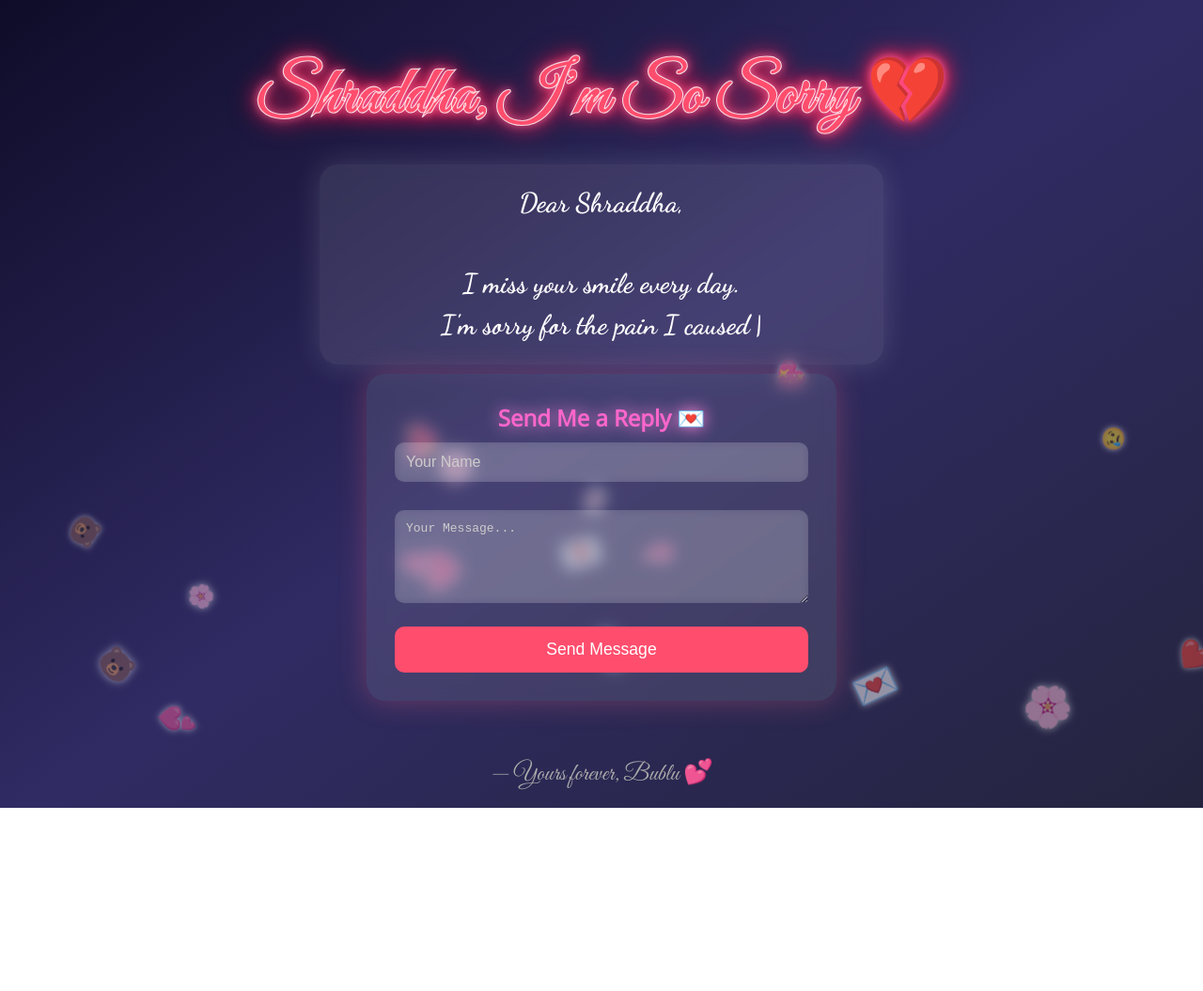
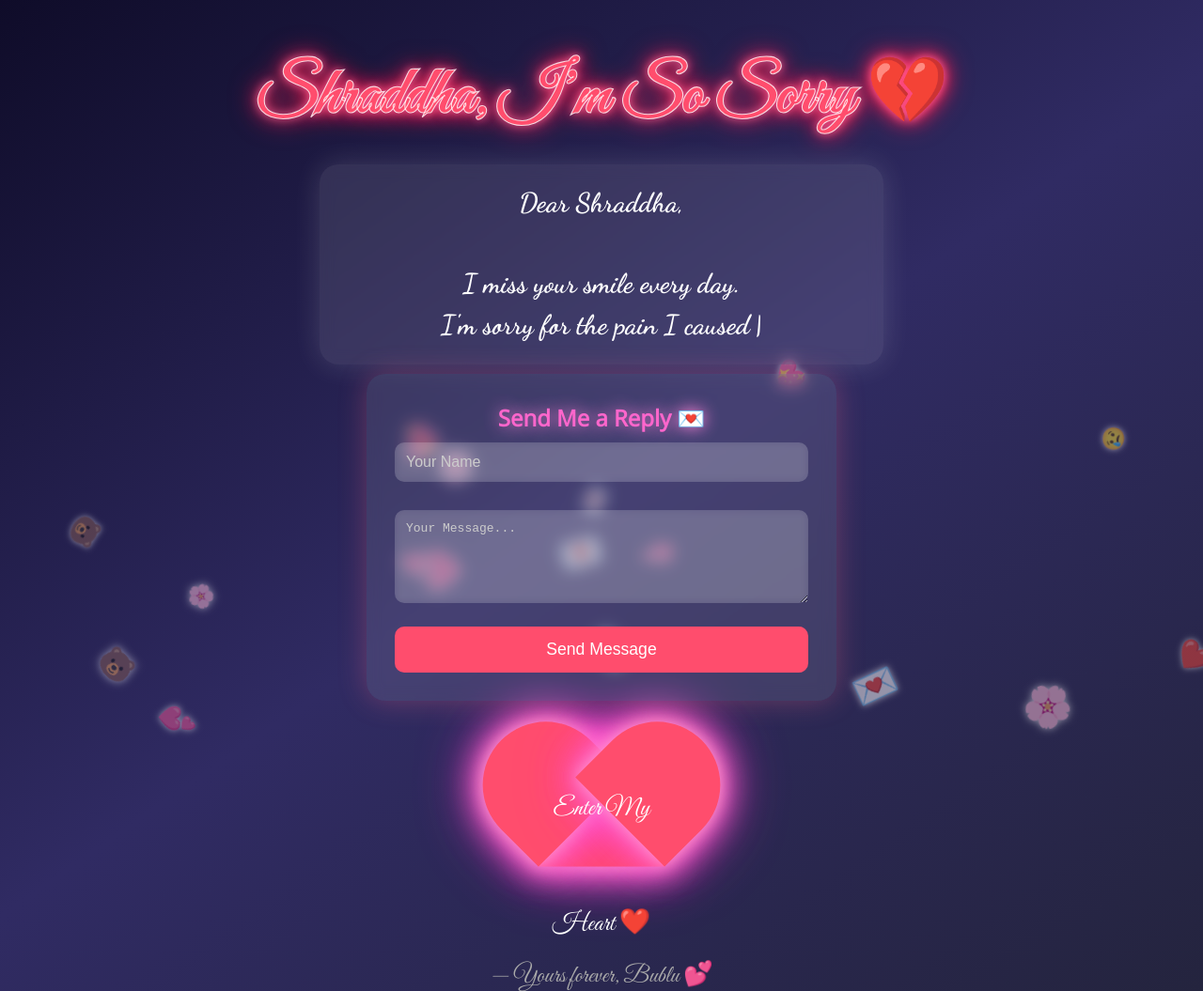
Before and after one commit to eshan402/eshan402, a plain HTML site: page index.html in a window 1280 px wide. Shown: the top 1055 px of the page at 94% size. Before the commit the page ends 860 px from the top, so only its background shows below. Drawn offline with nearby package versions, Linux system fonts and the light colour scheme.

Commit message:
Update index.html

```diff
--- a/index.html
+++ b/index.html
@@ -3,11 +3,11 @@
 <html lang="en">
 <head>
   <meta charset="UTF-8" />
-  <meta name="viewport" content="width=device-width, initial-scale=1.0"/>
+  <meta name="viewport" content="width=device-width, initial-scale=1" />
   <title>I’m Sorry, Shraddha 💔</title>
 
   <!-- Google Fonts -->
-  <link href="https://fonts.googleapis.com/css2?family=Dancing+Script:wght@700&family=Great+Vibes&family=Open+Sans&display=swap" rel="stylesheet">
+  <link href="https://fonts.googleapis.com/css2?family=Dancing+Script:wght@700&family=Great+Vibes&family=Open+Sans&display=swap" rel="stylesheet" />
 
   <!-- GSAP Animation Library -->
   <script src="https://cdnjs.cloudflare.com/ajax/libs/gsap/3.12.2/gsap.min.js"></script>
@@ -185,6 +185,103 @@
       0%, 100% { opacity: 1; }
       50% { opacity: 0; }
     }
+
+    /* Glowing Heart Link Styled as Heart Shape */
+    @import url('https://fonts.googleapis.com/css2?family=Great+Vibes&display=swap');
+
+    .heart-button {
+      position: relative;
+      display: inline-block;
+      width: 120px;
+      height: 110px;
+      background: #ff4d6d;
+      cursor: pointer;
+      text-align: center;
+      color: white;
+      font-family: 'Great Vibes', cursive;
+      font-size: 1.5em;
+      line-height: 110px;
+      text-decoration: none;
+      user-select: none;
+      box-shadow:
+        0 0 15px #ff99cc,
+        0 0 30px #ff66cc,
+        0 0 40px #ff66cc,
+        0 0 60px #ff33cc;
+      transition: transform 0.3s ease, box-shadow 0.3s ease;
+      animation: beatHeart 1.2s infinite ease-in-out, glowHeart 2.5s infinite ease-in-out;
+      margin: 0 auto;
+    }
+
+    /* Create the heart shape with before and after */
+    .heart-button::before,
+    .heart-button::after {
+      content: "";
+      position: absolute;
+      width: 120px;
+      height: 110px;
+      background: #ff4d6d;
+      border-radius: 60px 60px 0 0;
+      top: 0;
+      left: 0;
+      box-shadow:
+        0 0 15px #ff99cc,
+        0 0 30px #ff66cc,
+        0 0 40px #ff66cc,
+        0 0 60px #ff33cc;
+      transition: box-shadow 0.3s ease;
+      z-index: 0;
+    }
+
+    .heart-button::before {
+      transform: rotate(-45deg);
+      transform-origin: 0 100%;
+    }
+
+    .heart-button::after {
+      transform: rotate(45deg);
+      transform-origin: 100% 100%;
+    }
+
+    /* Center the text inside the heart */
+    .heart-button span {
+      position: relative;
+      z-index: 1;
+      display: block;
+      user-select: none;
+    }
+
+    .heart-button:hover {
+      transform: scale(1.15);
+      box-shadow:
+        0 0 25px #ff99cc,
+        0 0 45px #ff66cc,
+        0 0 60px #ff66cc,
+        0 0 100px #ff33cc;
+    }
+
+    @keyframes beatHeart {
+      0%, 100% { transform: scale(1); }
+      30% { transform: scale(1.2); }
+      60% { transform: scale(0.95); }
+    }
+
+    @keyframes glowHeart {
+      0%, 100% {
+        box-shadow:
+          0 0 15px #ff99cc,
+          0 0 30px #ff66cc,
+          0 0 40px #ff66cc,
+          0 0 60px #ff33cc;
+      }
+      50% {
+        box-shadow:
+          0 0 30px #ff66cc,
+          0 0 50px #ff99cc,
+          0 0 60px #ff99cc,
+          0 0 100px #ff33cc;
+      }
+    }
   </style>
 </head>
 <body>
@@ -210,13 +307,18 @@
     </form>
   </div>
 
+  <!-- Heart Link Button with "Enter My Heart" -->
+  <div style="text-align: center; margin: 40px 0;">
+    <a href="iloveu.html" class="heart-button"><span>Enter My Heart ❤️</span></a>
+  </div>
+
   <!-- Footer -->
   <div class="footer">— Yours forever, Bublu 💕</div>
 
   <!-- JS Animations -->
   <script>
-    gsap.to(".form-container", {delay: 1, duration: 1, opacity: 1, y: -20});
-    gsap.to(".footer", {delay: 2, duration: 1, opacity: 1});
+    gsap.to(".form-container", { delay: 1, duration: 1, opacity: 1, y: -20 });
+    gsap.to(".footer", { delay: 2, duration: 1, opacity: 1 });
 
     const emojiList = ['💖','💌','❤️','🥺','🐻','🌸','💕','😢'];
     const emojiContainer = document.getElementById("emojis");
```
